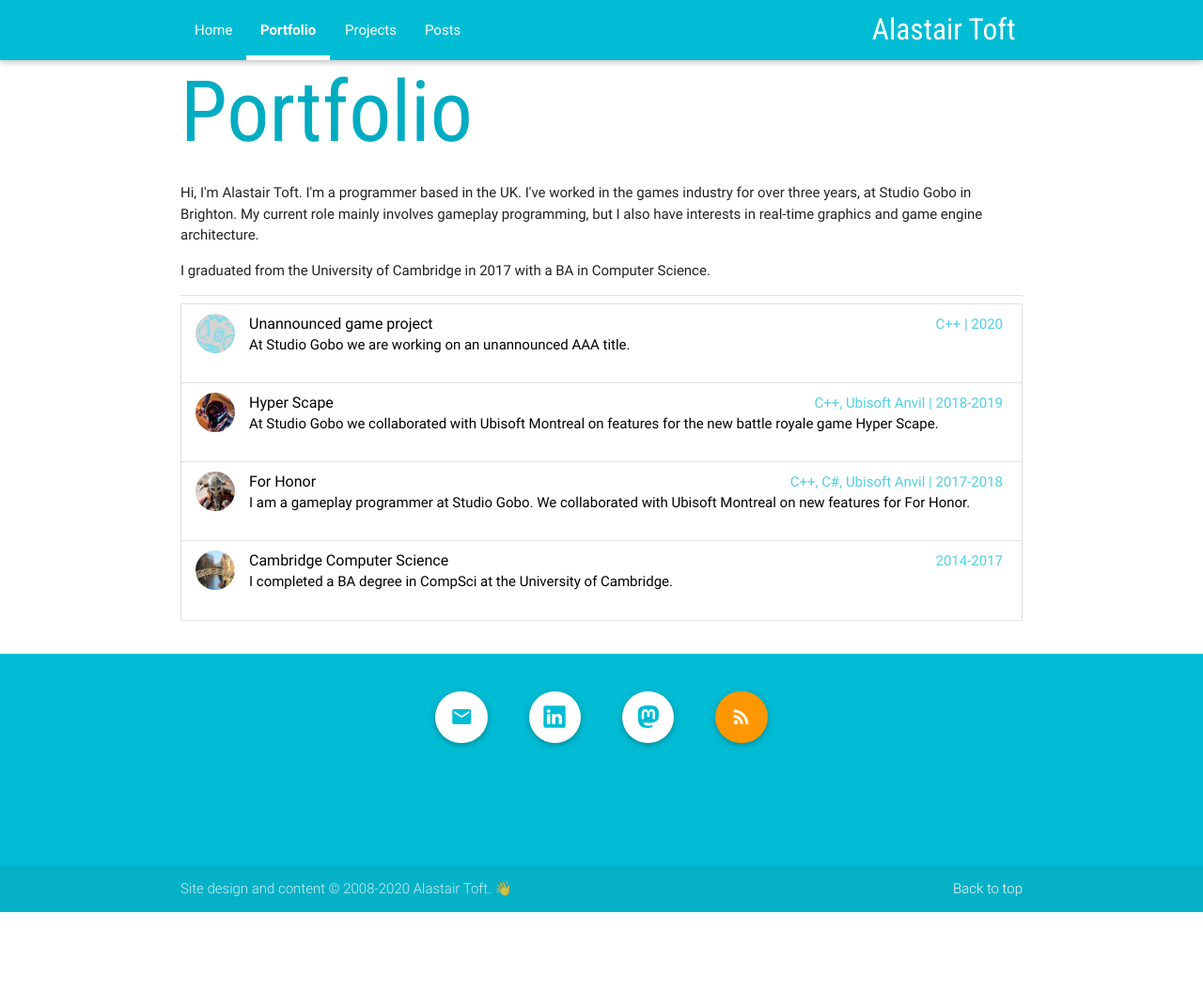
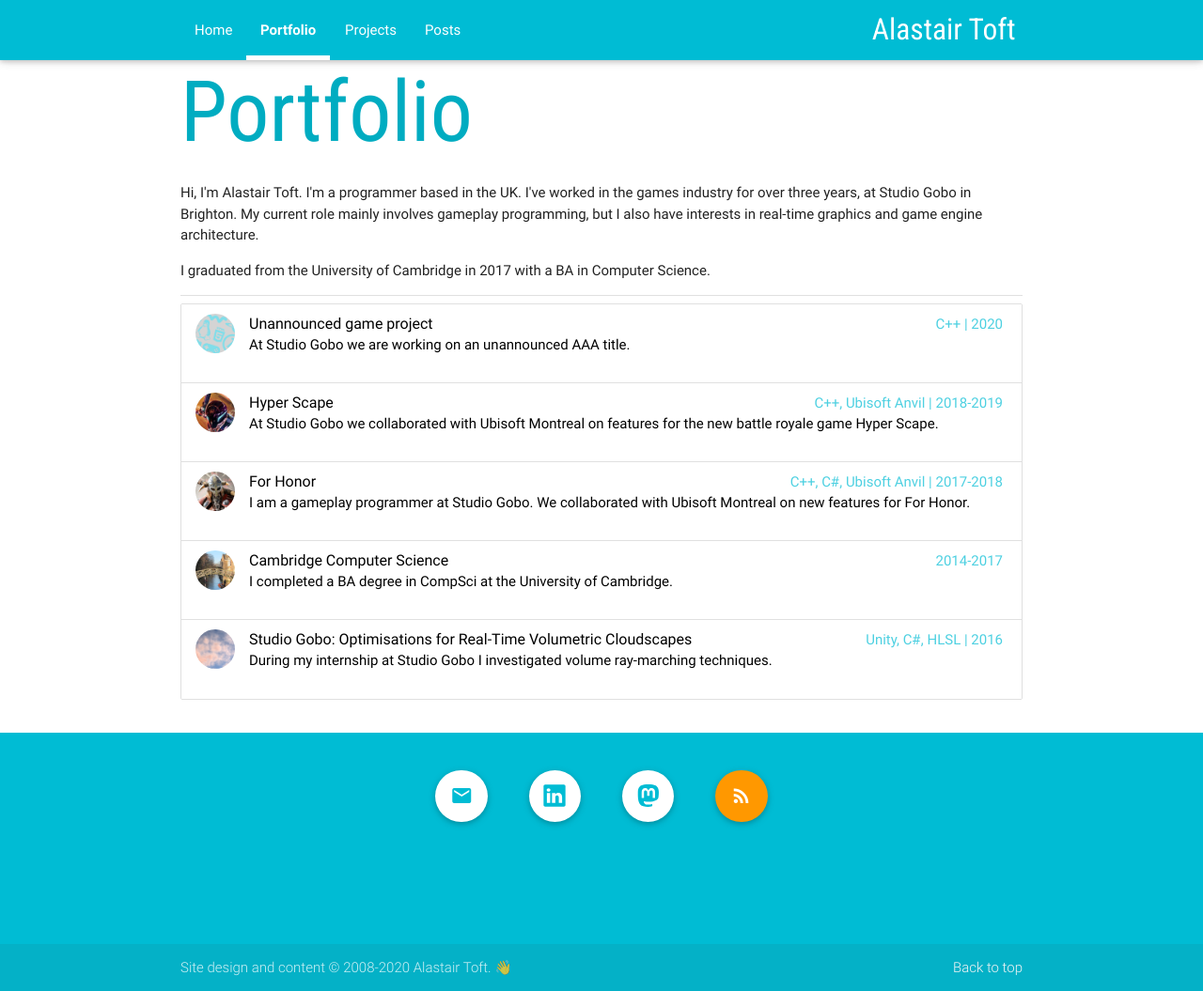
Before and after one commit to atoft/atoft.github.io, a Jekyll site: the page built from portfolio/index.html, in a window 1280 px wide and 1055 px high. Shown: the whole window at 94% size. Built offline with Jekyll 4.4.1, drawn with Linux system fonts in a browser that asks for light colours; nearby versions of some CDN libraries.

Commit message:
Move internship to portfolio.

```diff
--- a/_code/clouds.html
+++ b/_portfolio/goboclouds.html
@@ -1,7 +1,7 @@
 ---
 layout: project
-title: Optimisations for Real-Time Volumetric Cloudscapes
-summary: An internship project investigating volume ray-marching.
+title: "Studio Gobo: Optimisations for Real-Time Volumetric Cloudscapes"
+summary: During my internship at Studio Gobo I investigated volume ray-marching techniques.
 year: 2016
 date: 2016-10-15
 metadata: Unity, C#, HLSL
```
